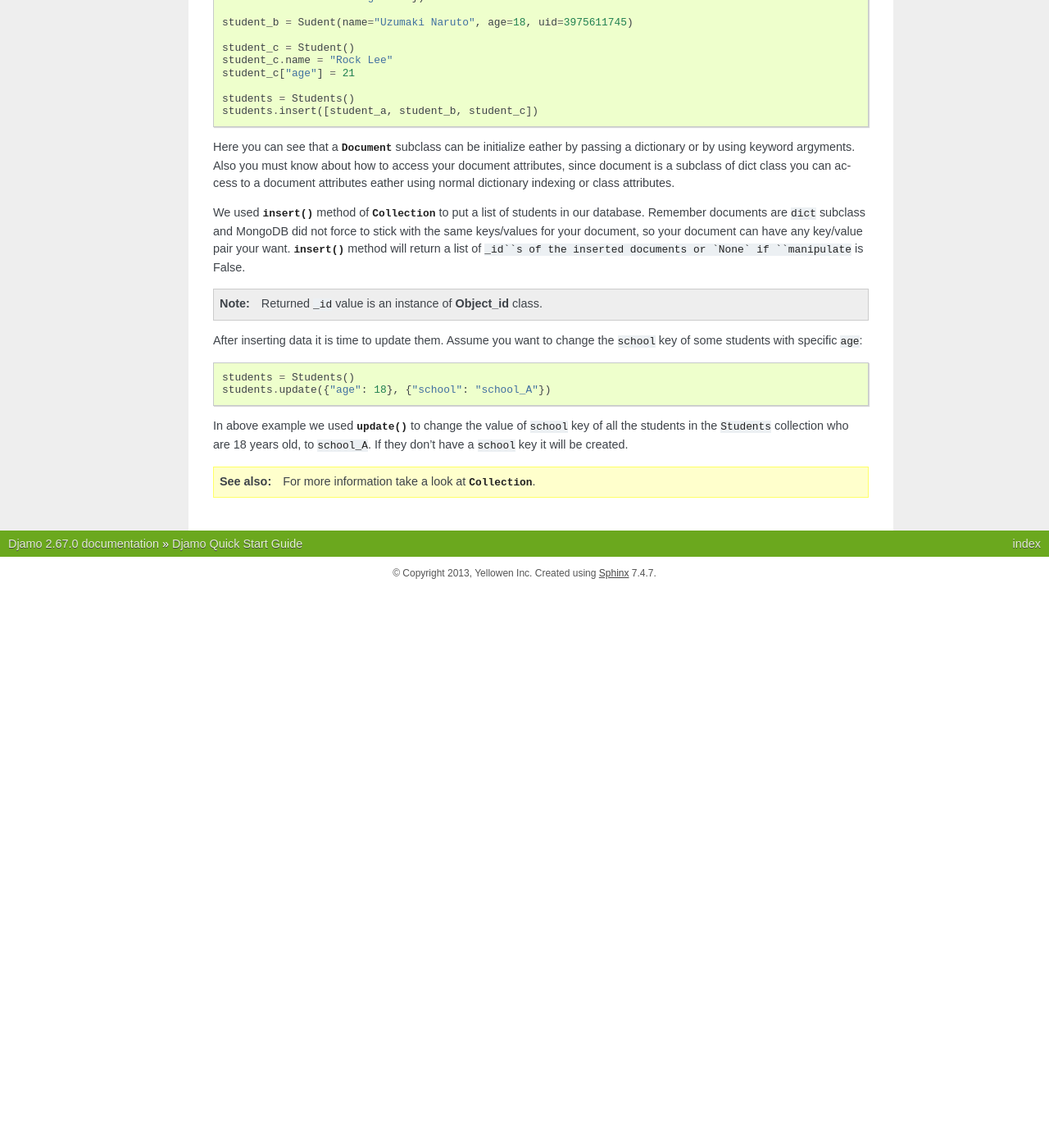
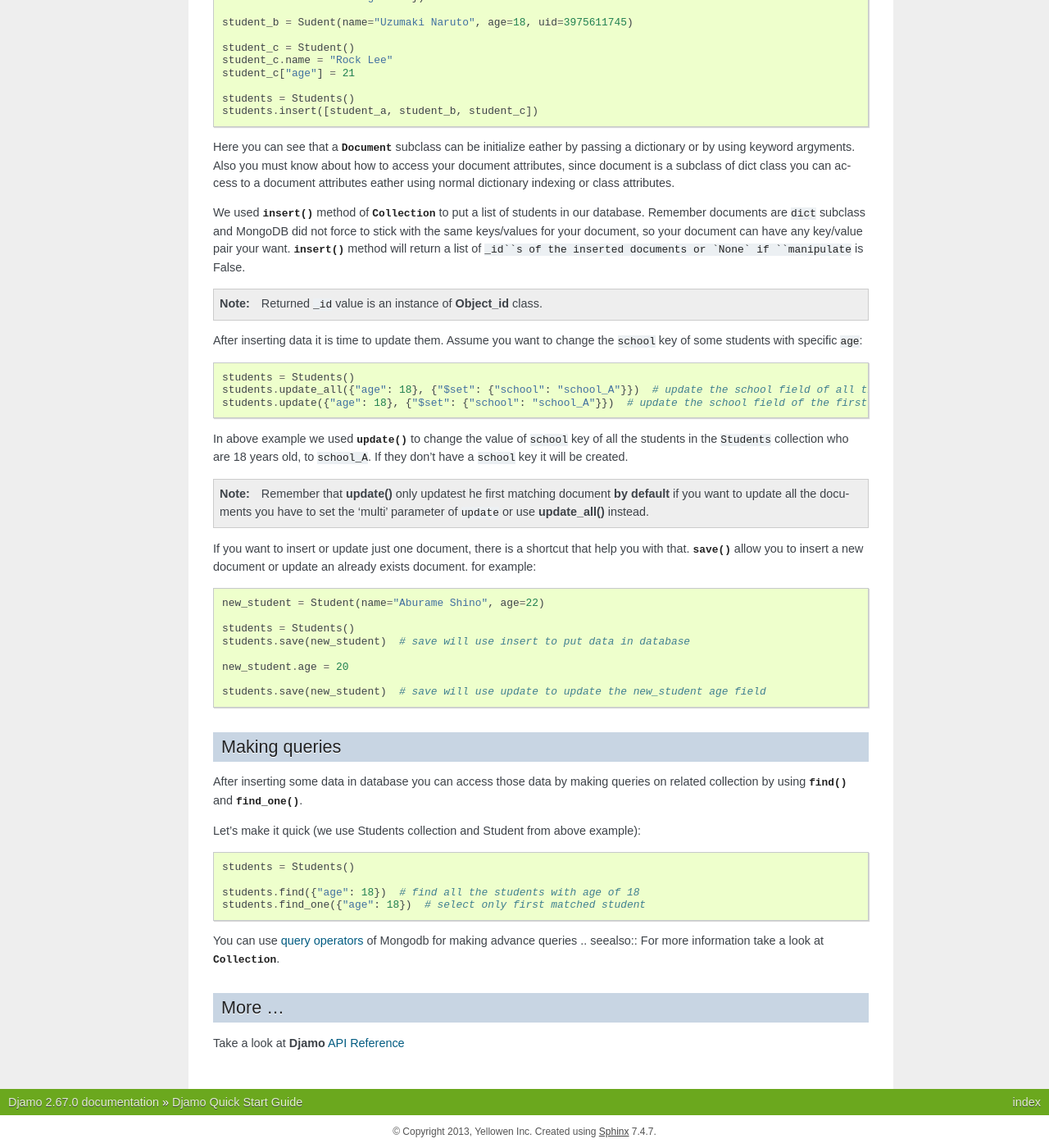
Before and after one commit to Yellowen/Djamo, a Sphinx documentation site: the page built from docs/source/quickstart.rst, in a window 1280 px wide and 1400 px high, scrolled down 966 px. Shown: the whole window at 82% size. Built offline with Sphinx 7.4.7, drawn with Linux system fonts in a browser that asks for light colours; before the commit the page ends 1685 px from its top, so only the background shows below that; some of the changed text lies outside the part shown.

Commit message:
quick guide doc completed

```diff
--- a/docs/source/api/serializers.rst
+++ b/docs/source/api/serializers.rst
@@ -18,10 +18,6 @@ Numeric Serializers
    :members:
    :private-members:
 
-.. autoclass:: djamo.serializers.Long
-   :members:
-   :private-members:
-
 .. autoclass:: djamo.serializers.Float
    :members:
    :private-members:
--- a/docs/source/quickstart.rst
+++ b/docs/source/quickstart.rst
@@ -1,9 +1,9 @@
 Djamo Quick Start Guide
 =======================
-**Djamo** API is very similar to `PyMmongo <http://api.mongodb.org/python/current/>`_, But **Djamo** provides an OOP way to use PyMongo.
+**Djamo** API is very similar to `PyMmongo <http://api.mongodb.org/python/current/>`_, But **Djamo** provides an OOP way to use PyMongo. Let's begin
 
-Let's begin
------------
+Definations and inserting data
+------------------------------
 .. highlight:: python
 
 After installing **Djamo** you have to add some configuration data to ``settings.py`` file of your Djanog project. Add a settings variable called ``DJAMO`` to your settings and specify MongoDB connection information in that. for example::
@@ -61,8 +61,39 @@ the inserted documents or `None` if ``manipulate`` is False.
 After inserting data it is time to update them. Assume you want to change the ``school`` key of some students with specific ``age``::
 
     students = Students()
-    students.update({"age": 18}, {"school": "school_A"})
+    students.update_all({"age": 18}, {"$set": {"school": "school_A"}})  # update the school field of all the students with 'age' 18
+    students.update({"age": 18}, {"$set": {"school": "school_A"}})  # update the school field of the first student with 'age' 18
 
 In above example we used :py:func:`~djamo.collection.Collection.update` to change the value of ``school`` key of all the students in the ``Students`` collection who are 18 years old, to ``school_A``. If they don't have a ``school`` key it will be created.
 
-.. seealso:: For more information take a look at :py:class:`~djamo.collection.Collection`.
+.. note:: Remember that **update()** only updatest he first matching document **by default** if you want to update all the documents you have to set the 'multi' parameter of ``update`` or use **update_all()** instead.
+
+If you want to insert or update just one document, there is a shortcut that help you with that. :py:func:`~djamo.collections.BaseCollection.save` allow you to insert a new document or update an already exists document. for example::
+
+    new_student = Student(name="Aburame Shino", age=22)
+
+    students = Students()
+    students.save(new_student)  # save will use insert to put data in database
+
+    new_student.age = 20
+
+    students.save(new_student)  # save will use update to update the new_student age field
+
+
+Making queries
+--------------
+After inserting some data in database you can access those data by making queries on related collection by using :py:func:`~djamo.collections.BaseCollection.find` and :py:func:`~djamo.collections.BaseCollection.find_one`.
+
+Let's make it quick (we use Students collection and Student from above example)::
+
+    students = Students()
+
+    students.find({"age": 18})  # find all the students with age of 18
+    students.find_one({"age": 18})  # select only first matched student
+
+You can use `query operators <http://docs.mongodb.org/manual/reference/operator/>`_ of Mongodb for making advance queries
+.. seealso:: For more information take a look at :py:class:`~djamo.collections.Collection`.
+
+More ...
+--------
+Take a look at **Djamo** :doc:`api/index`
```
Also changed, not shown: other parts of docs/source/quickstart.rst (+1 -1 lines).
